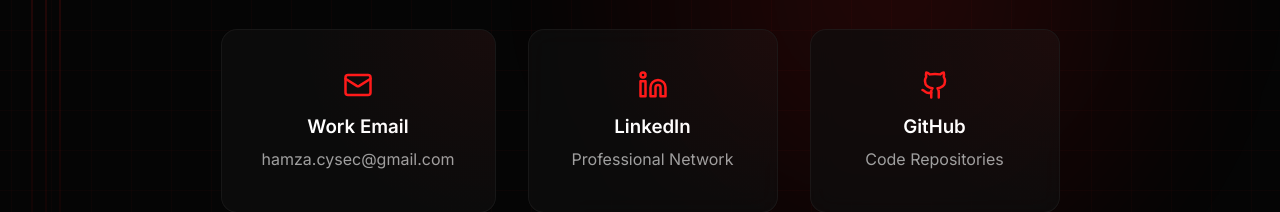
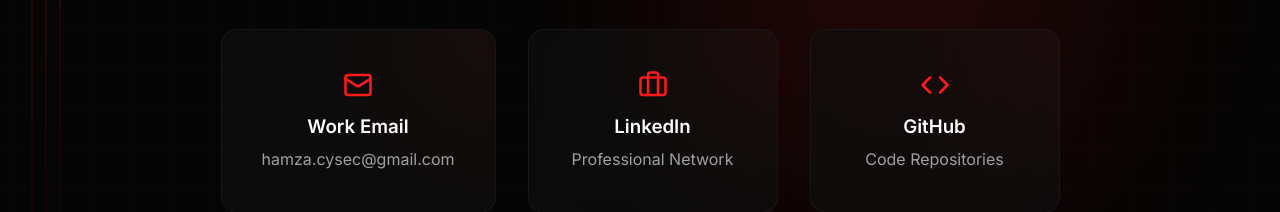
Before and after one commit to hamzahayyat/Hamza-Hayat-Cysec, a React (Vite) app: page /contact in a window 1280 px wide. Shown: the part 421-633 px from the top of the page. Built offline with nearby package versions, Linux system fonts and the light colour scheme.

Commit message:
Fix Vercel build error: replace missing brand icons

```diff
--- a/src/components/Contact.jsx
+++ b/src/components/Contact.jsx
@@ -1,6 +1,6 @@
 import React from 'react';
 import { personalInfo } from '../data';
-import { Mail, Github, Linkedin, Shield } from 'lucide-react';
+import { Mail, Code, Briefcase, Shield } from 'lucide-react';
 
 const Contact = () => {
   return (
@@ -18,13 +18,13 @@
           </a>
 
           <a href={personalInfo.linkedin} target="_blank" rel="noopener noreferrer" className="bento-card" style={{ textDecoration: 'none', minWidth: '250px', textAlign: 'center' }}>
-            <Linkedin size={30} style={{ color: 'var(--primary-red)', margin: '0 auto 1rem' }} />
+            <Briefcase size={30} style={{ color: 'var(--primary-red)', margin: '0 auto 1rem' }} />
             <h3 style={{ color: 'white', marginBottom: '0.5rem' }}>LinkedIn</h3>
             <p style={{ color: 'var(--text-muted)' }}>Professional Network</p>
           </a>
 
           <a href={personalInfo.github} target="_blank" rel="noopener noreferrer" className="bento-card" style={{ textDecoration: 'none', minWidth: '250px', textAlign: 'center' }}>
-            <Github size={30} style={{ color: 'var(--primary-red)', margin: '0 auto 1rem' }} />
+            <Code size={30} style={{ color: 'var(--primary-red)', margin: '0 auto 1rem' }} />
             <h3 style={{ color: 'white', marginBottom: '0.5rem' }}>GitHub</h3>
             <p style={{ color: 'var(--text-muted)' }}>Code Repositories</p>
           </a>
```
